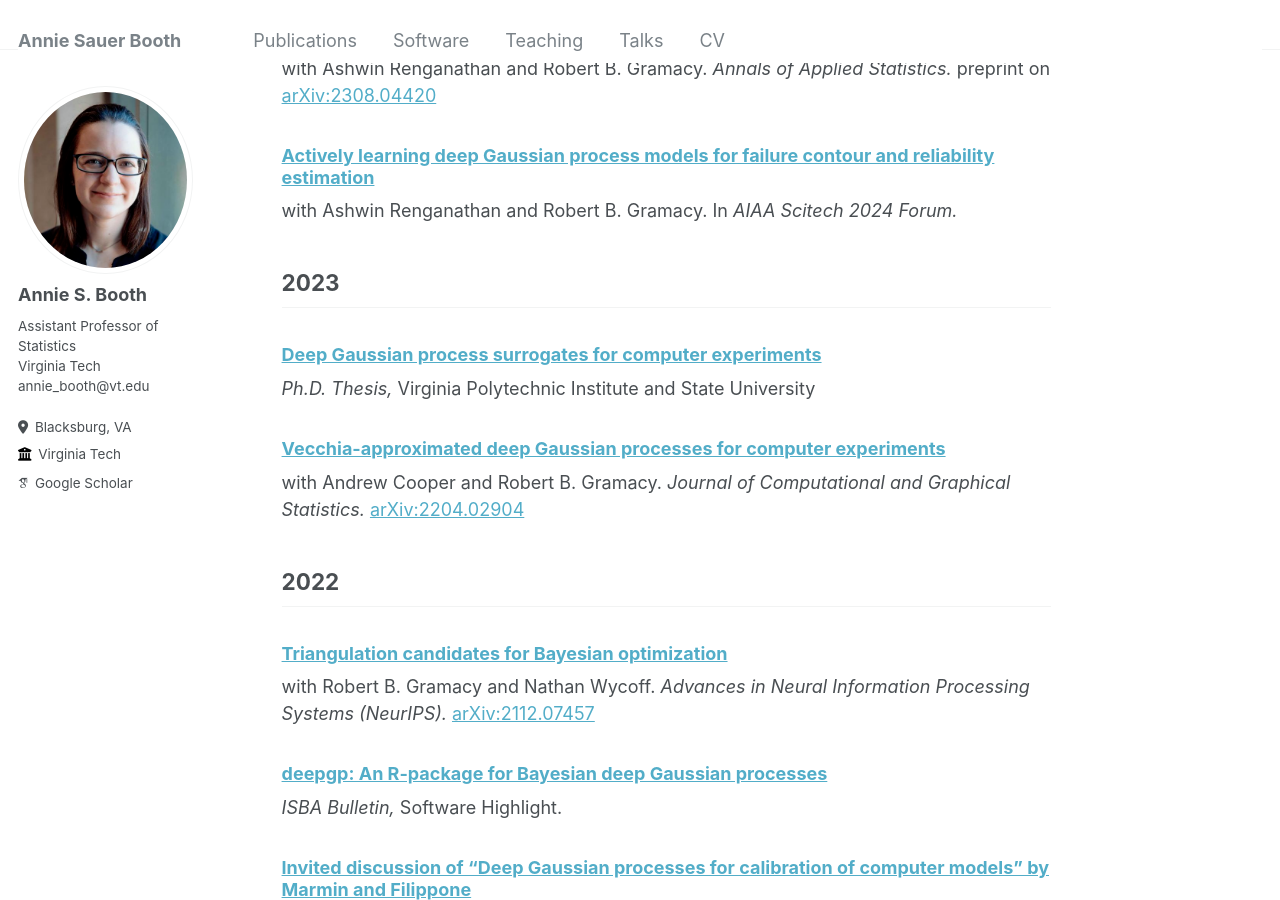
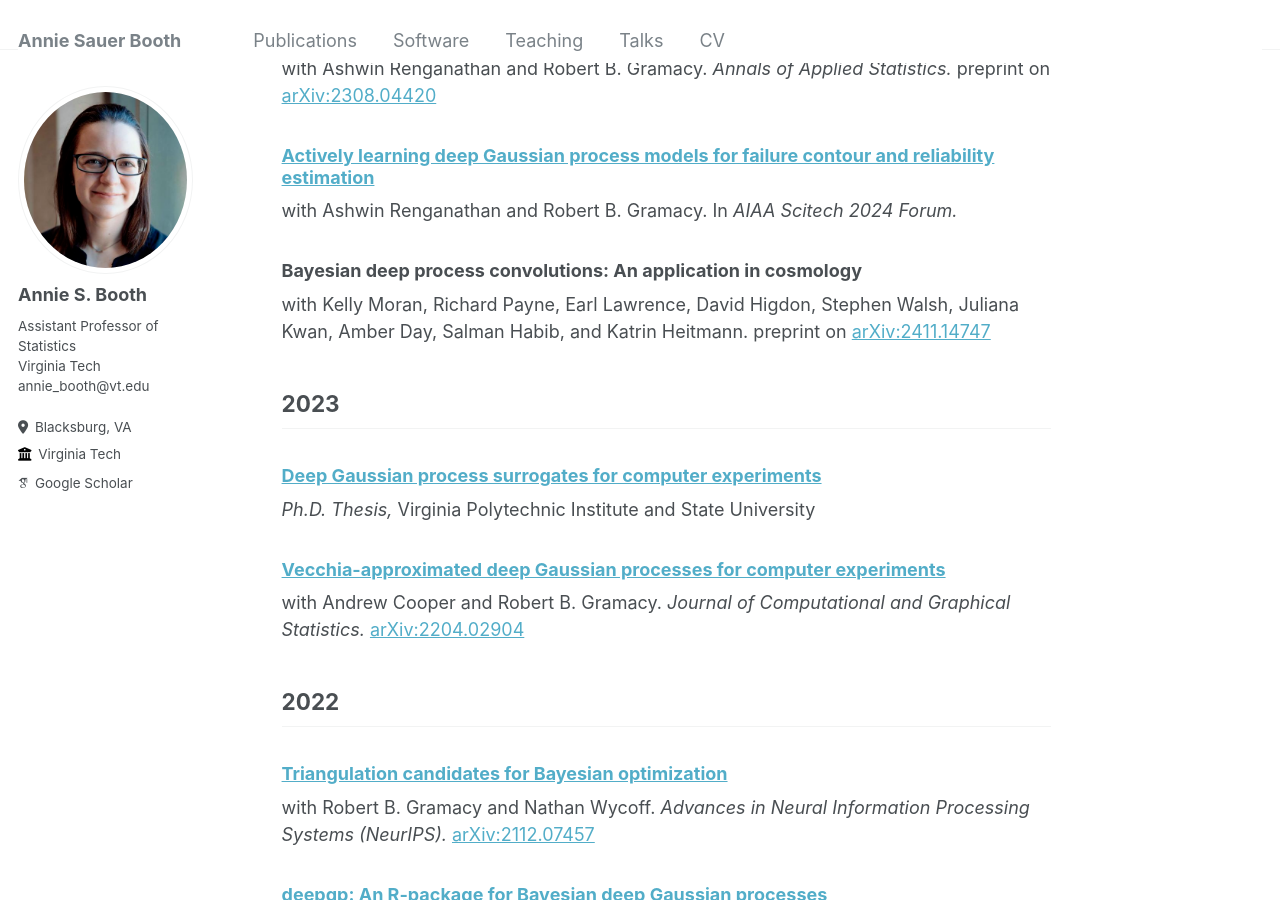
Before and after one commit to anniesbooth/anniesbooth.github.io, a Jekyll site: the page built from _pages/publications.md, in a window 1280 px wide and 900 px high, scrolled down 728 px. Built offline with Jekyll 4.4.1, drawn with Linux system fonts in a browser that asks for light colours; some web fonts are replaced; part of the change alters nothing that is shown.

Commit message:
new paper on arxiv

```diff
--- a/_pages/publications.md
+++ b/_pages/publications.md
@@ -27,6 +27,10 @@ with Ashwin Renganathan and Robert B. Gramacy. *Annals of Applied Statistics.* p
 ### [Actively learning deep Gaussian process models for failure contour and reliability estimation](https://arc.aiaa.org/doi/abs/10.2514/6.2024-0577)
 with Ashwin Renganathan and Robert B. Gramacy. In *AIAA Scitech 2024 Forum.*
 
+### Bayesian deep process convolutions: An application in cosmology
+
+with Kelly Moran, Richard Payne, Earl Lawrence, David Higdon, Stephen Walsh, Juliana Kwan, Amber Day, Salman Habib, and Katrin Heitmann.  preprint on [arXiv:2411.14747](https://arxiv.org/pdf/2411.14747)
+
 2023
 ------
 
@@ -34,7 +38,7 @@ with Ashwin Renganathan and Robert B. Gramacy. In *AIAA Scitech 2024 Forum.*
 *Ph.D. Thesis,* Virginia Polytechnic Institute and State University
 
 ### [Vecchia-approximated deep Gaussian processes for computer experiments](https://www.tandfonline.com/doi/full/10.1080/10618600.2022.2129662)
-with Andrew Cooper and Robert B. Gramacy. *Journal of Computational and Graphical Statistics.* [arXiv:2204.02904](https://arxiv.org/pdf/2204.02904.pdf)
+with Andrew Cooper and Robert B. Gramacy. *Journal of Computational and Graphical Statistics.* [arXiv:2204.02904](https://arxiv.org/pdf/2204.02904)
 
 2022
 ------
@@ -55,4 +59,4 @@ with Bret Stanford, Kevin Jacobson, and James Warner. In *AIAA Scitech 2022 Foru
 ------
 
 ### [Active learning for deep Gaussian process surrogates](https://www.tandfonline.com/doi/full/10.1080/00401706.2021.2008505)
-with Robert B. Gramacy and David Higdon. *Technometrics.* [arXiv:2012.08015](https://arxiv.org/pdf/2012.08015v2.pdf)
+with Robert B. Gramacy and David Higdon. *Technometrics.* [arXiv:2012.08015](https://arxiv.org/pdf/2012.08015v2)
```
